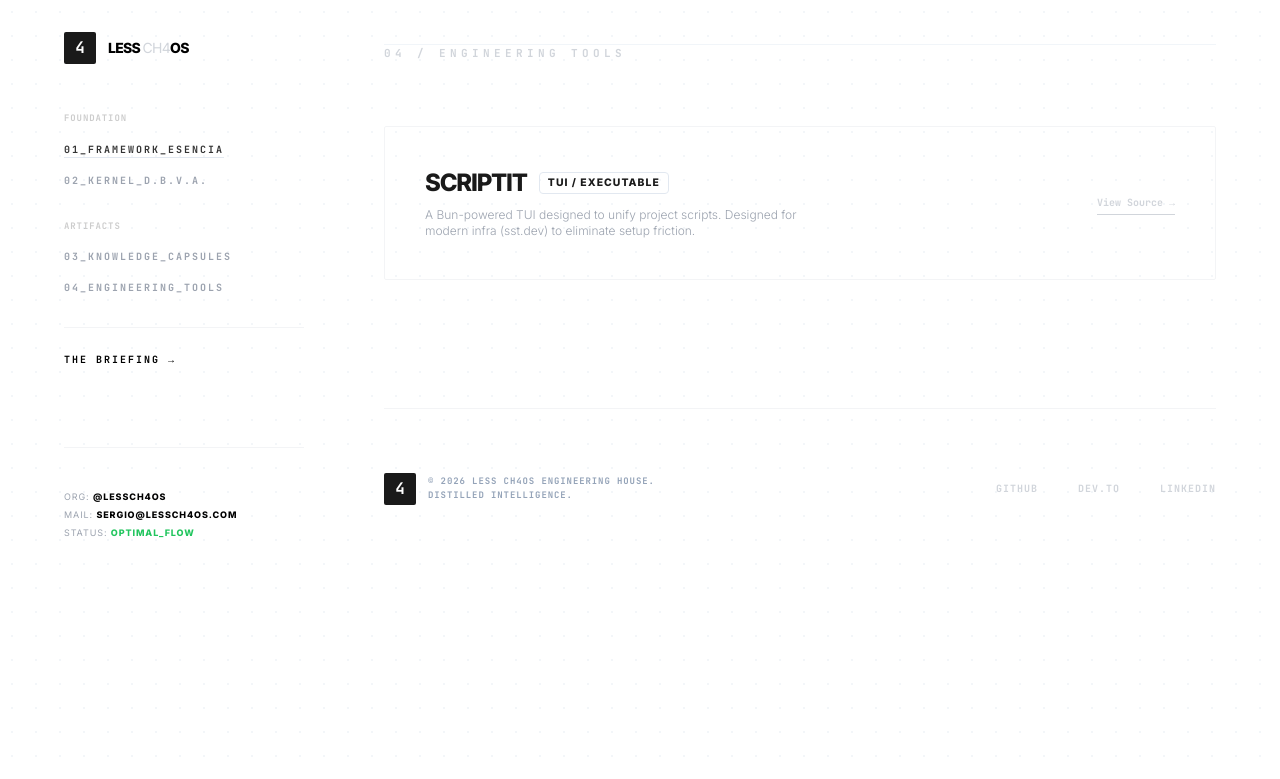
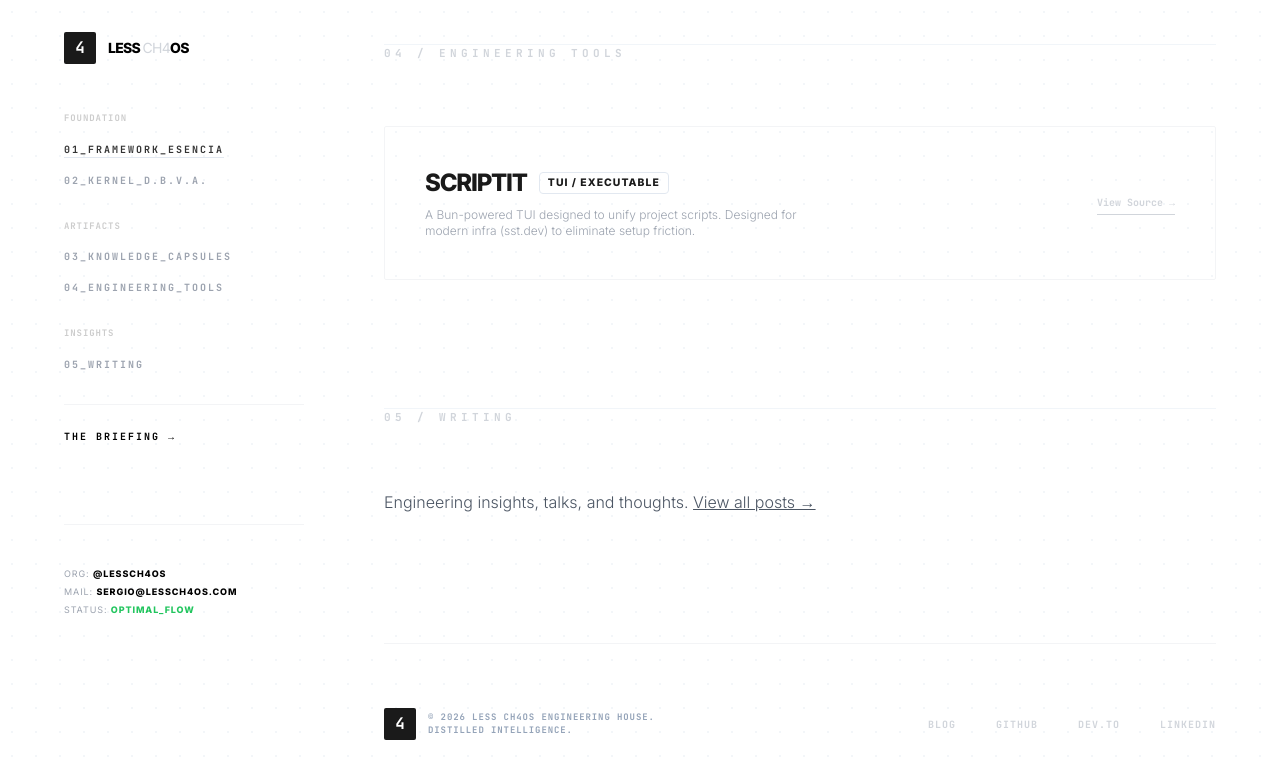
Before and after one commit to lessch4os/lessch4os.github.io, a Jekyll site: the page index.html, which Jekyll copies as it is, in a window 1280 px wide and 900 px high, scrolled down 2877 px. Shown: the top 779 px of the window. Built offline with Jekyll 4.4.1, drawn with Linux system fonts in a browser that asks for light colours; nearby versions of some CDN libraries; before the commit the page ends 3542 px from its top, so only the background shows below that.

Commit message:
Add Writing section and Blog links to homepage

```diff
--- a/index.html
+++ b/index.html
@@ -119,6 +119,10 @@
                     <p class="text-black/20 text-[9px] mb-2 lg:mb-4 uppercase tracking-widest text-center lg:text-left">Artifacts</p>
                     <a href="#capsules" class="block hover:text-black transition-colors">03_Knowledge_Capsules</a>
                     <a href="#tools" class="block hover:text-black transition-colors">04_Engineering_Tools</a>
+                </div>
+                <div class="space-y-4">
+                    <p class="text-black/20 text-[9px] mb-2 lg:mb-4 uppercase tracking-widest text-center lg:text-left">Insights</p>
+                    <a href="/blog" class="block hover:text-black transition-colors">05_Writing</a>
                 </div>
                 <div class="space-y-4 pt-6 border-t border-gray-100">
                     <a href="#briefing" class="block text-black hover:opacity-70 transition-opacity">The Briefing &rarr;</a>
@@ -342,6 +346,16 @@
                 </div>
             </section>
 
+            <hr/>
+
+            <!-- 05 / Writing -->
+            <section id="writing" class="mb-24 lg:mb-32 scroll-mt-20">
+                <h2 class="mono text-[11px] font-bold uppercase tracking-[0.4em] text-gray-300 mb-12 lg:mb-16">05 / Writing</h2>
+                <p class="text-gray-600 font-light leading-relaxed max-w-3xl">
+                    Engineering insights, talks, and thoughts. <a href="/blog" class="underline hover:text-black">View all posts &rarr;</a>
+                </p>
+            </section>
+
             <!-- Footer -->
             <footer class="pt-16 pb-24 border-t border-gray-100 flex flex-col lg:flex-row justify-between items-center gap-8">
                 <div class="flex items-center space-x-3">
@@ -351,6 +365,7 @@
                     </div>
                 </div>
                 <div class="flex space-x-6 lg:space-x-10 mono text-[10px] font-bold uppercase tracking-widest text-gray-300">
+                    <a href="/blog" class="hover:text-black transition-colors">Blog</a>
                     <a href="https://github.com/lessch4os" target="_blank" class="hover:text-black transition-colors">GitHub</a>
                     <a href="https://dev.to/sergiohromano" target="_blank" class="hover:text-black transition-colors">Dev.to</a>
                     <a href="https://linkedin.com/in/sergiohromano" target="_blank" class="hover:text-black transition-colors">LinkedIn</a>
```
